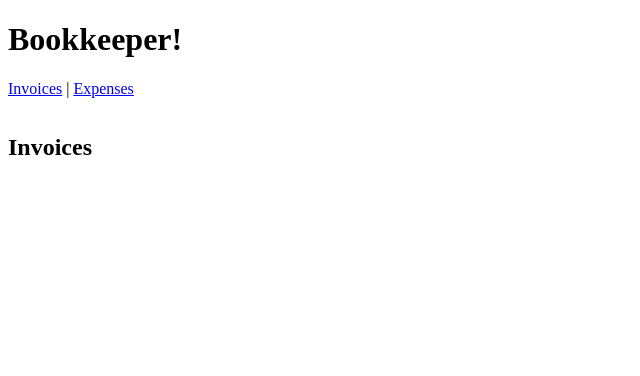
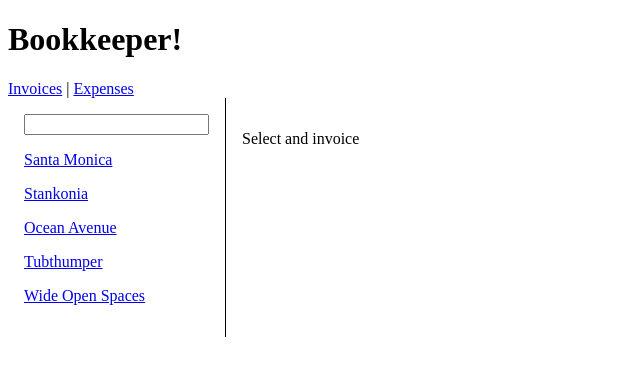
Before and after one commit to ClaytonDewey/router-tutorial, a React (Create React App) app: page /invoices in a window 1280 px wide. Shown: the top 376 px of the page, without its empty margins (0-640 px from the left). Built offline with nearby package versions, Linux system fonts and the light colour scheme.

Commit message:
Update invoices component

```diff
--- a/src/routes/invoices.jsx
+++ b/src/routes/invoices.jsx
@@ -1,7 +1,57 @@
+import {
+  NavLink,
+  Outlet,
+  useSearchParams
+} from "react-router-dom";
+import { getInvoices } from "../data";
+
 export default function Invoices() {
+  let invoices = getInvoices();
+  let [searchParams, setSearchParams] = useSearchParams();
+
   return (
-    <main style={{ padding: "1rem 0" }}>
-      <h2>Invoices</h2>
-    </main>
-  )
+    <div style={{ display: "flex" }}>
+      <nav
+        style={{
+          borderRight: "solid 1px",
+          padding: "1rem",
+        }}
+      >
+        <input
+          value={searchParams.get("filter") || ""}
+          onChange={(event) => {
+            let filter = event.target.value;
+            if (filter) {
+              setSearchParams({ filter });
+            } else {
+              setSearchParams({});
+            }
+          }}
+          />
+        {invoices
+        .filter((invoice) => {
+          let filter = searchParams.get("filter");
+          if(!filter) return true;
+          let name = invoice.name.toLowerCase();
+          return name.startsWith(filter.toLowerCase());
+        })
+        .map((invoice) => (
+          <NavLink
+            style={({isActive}) => {
+              return {
+                display: "block",
+                margin: "1rem 0",
+                color: isActive ? "red" : "",
+              }
+            }}
+            to={`/invoices/${invoice.number}`}
+            key={invoice.number}
+          >
+            {invoice.name}
+          </NavLink>
+        ))}
+      </nav>
+      <Outlet />
+    </div>
+  );
 }
```
